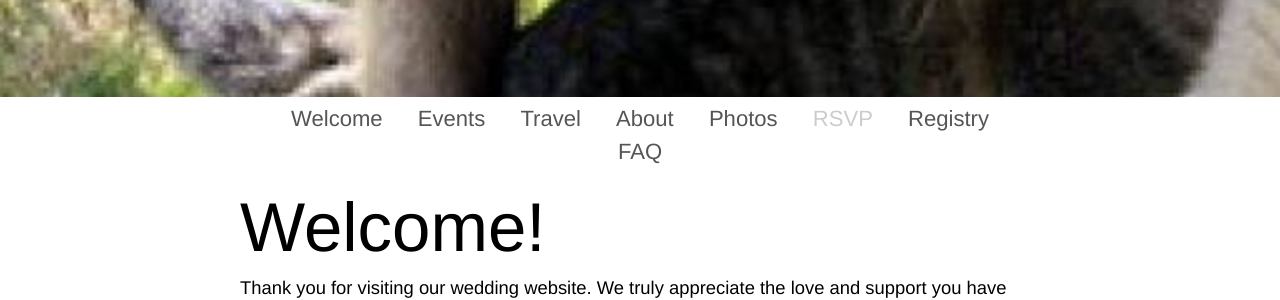
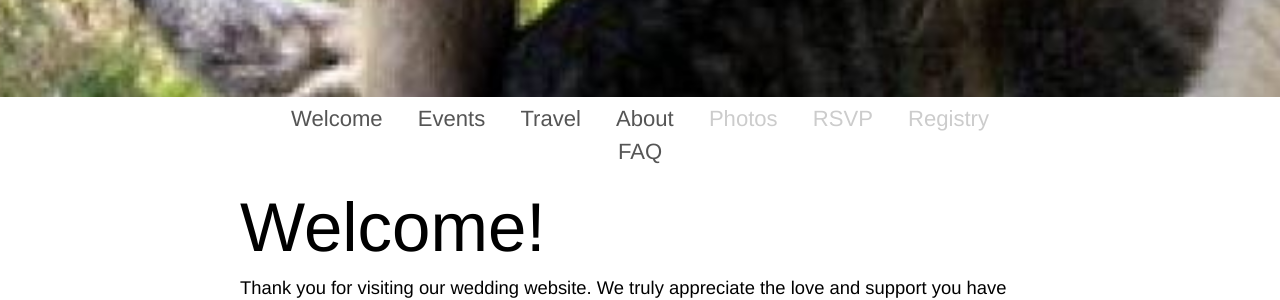
Before and after one commit to dnschnur/piday.github.com, a Jekyll site: the page built from index.md, in a window 1280 px wide. Shown: the part 263-563 px from the top of the page. Built offline with Jekyll 4.4.1, drawn with Linux system fonts in a browser that asks for light colours; nearby versions of some CDN libraries.

Commit message:
Disable Photos and Registry.

```diff
--- a/_layouts/default.html
+++ b/_layouts/default.html
@@ -57,13 +57,13 @@
         </div>
       </div>
       <div class="menu-item">
-       <a href="/photos">Photos</a>
+       <span class="menu-disabled">Photos</span>
       </div>
       <div class="menu-item">
         <span class="menu-disabled">RSVP</span>
       </div>
       <div class="menu-item">
-        <a href="/registry">Registry</a>
+        <span class="menu-disabled">Registry</span>
       </div>
       <div class="menu-item">
         <a href="/faq">FAQ</a>
```
